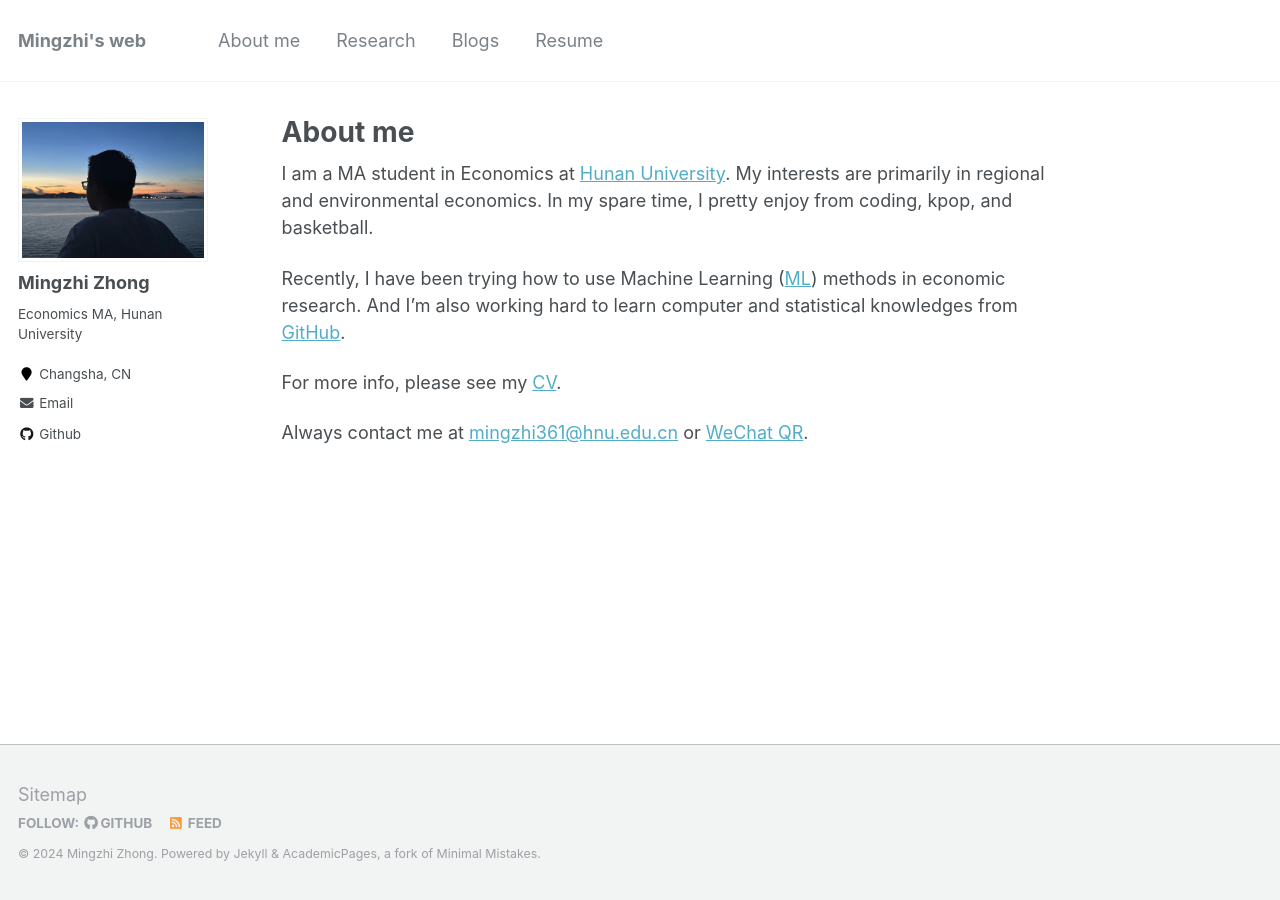
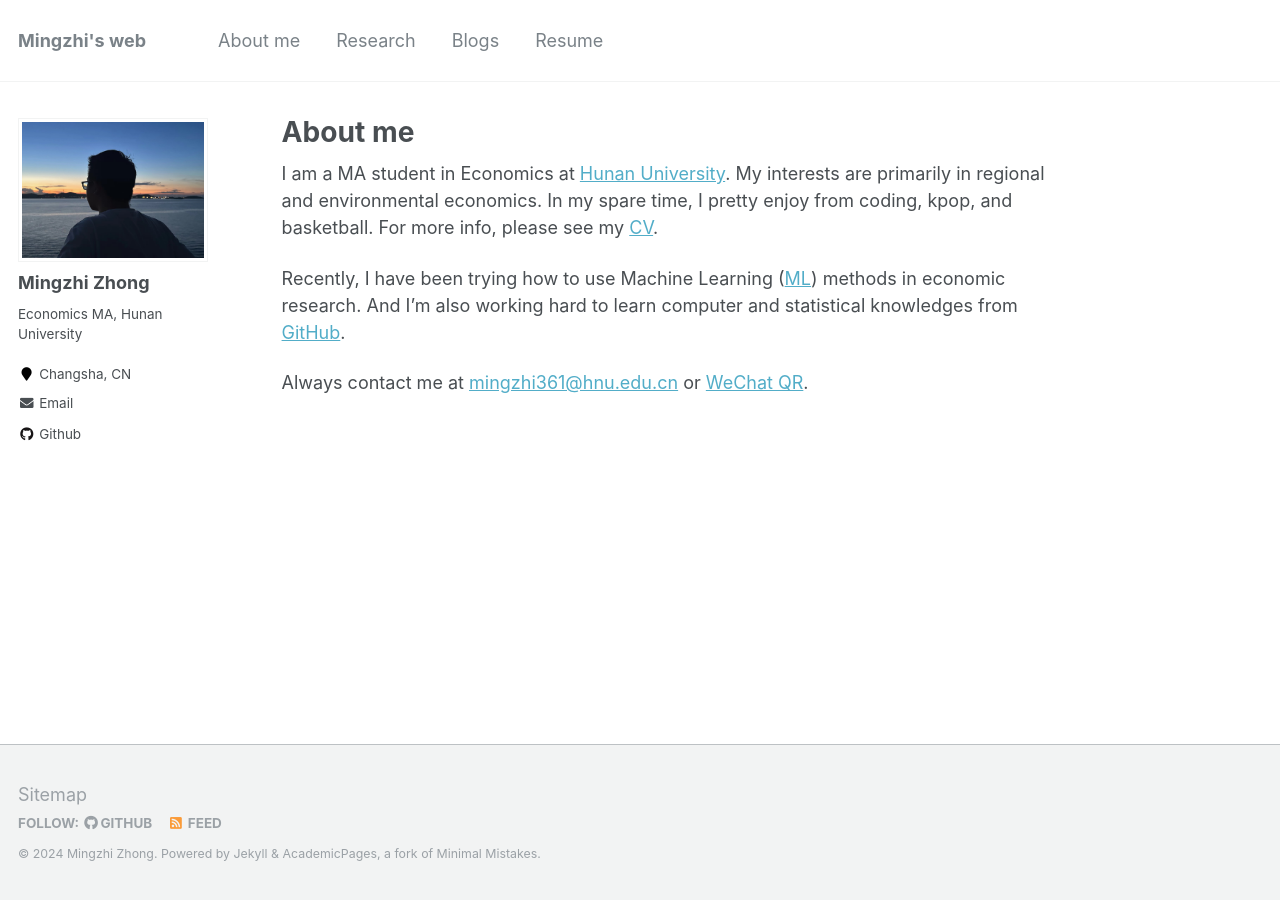
Before and after one commit to mingzhi361/mingzhi361.github.io, a Jekyll site: the page built from _pages/about.md, in a window 1280 px wide. Built offline with Jekyll 4.4.1, drawn with Linux system fonts in a browser that asks for light colours.

```diff
--- a/_pages/about.md
+++ b/_pages/about.md
@@ -8,10 +8,8 @@ redirect_from:
   - /about.html
 ---
 
-I am a MA student in Economics at [Hunan University](https://baike.baidu.com/item/%E6%B9%96%E5%8D%97%E5%A4%A7%E5%AD%A6/179157 "湖南大学"). My interests are primarily in regional and environmental economics. In my spare time, I pretty enjoy from coding, kpop, and basketball.
+I am a MA student in Economics at [Hunan University](https://baike.baidu.com/item/%E6%B9%96%E5%8D%97%E5%A4%A7%E5%AD%A6/179157 "湖南大学"). My interests are primarily in regional and environmental economics. In my spare time, I pretty enjoy from coding, kpop, and basketball. For more info, please see my [CV](files/mingzhi361-CV.pdf "个人简历").
 
 Recently, I have been trying how to use Machine Learning ([ML](https://www.zhihu.com/question/37870042])) methods in economic research. And I'm also working hard to learn computer and statistical knowledges from [GitHub](https://github.com/).
 
-For more info, please see my [CV](files/mingzhi361-CV.pdf "个人简历").
-
 Always contact me at [mingzhi361@hnu.edu.cn](https://orcid.org/0009-0006-3937-1185) or [WeChat QR](images/weixinQR.png).
```
